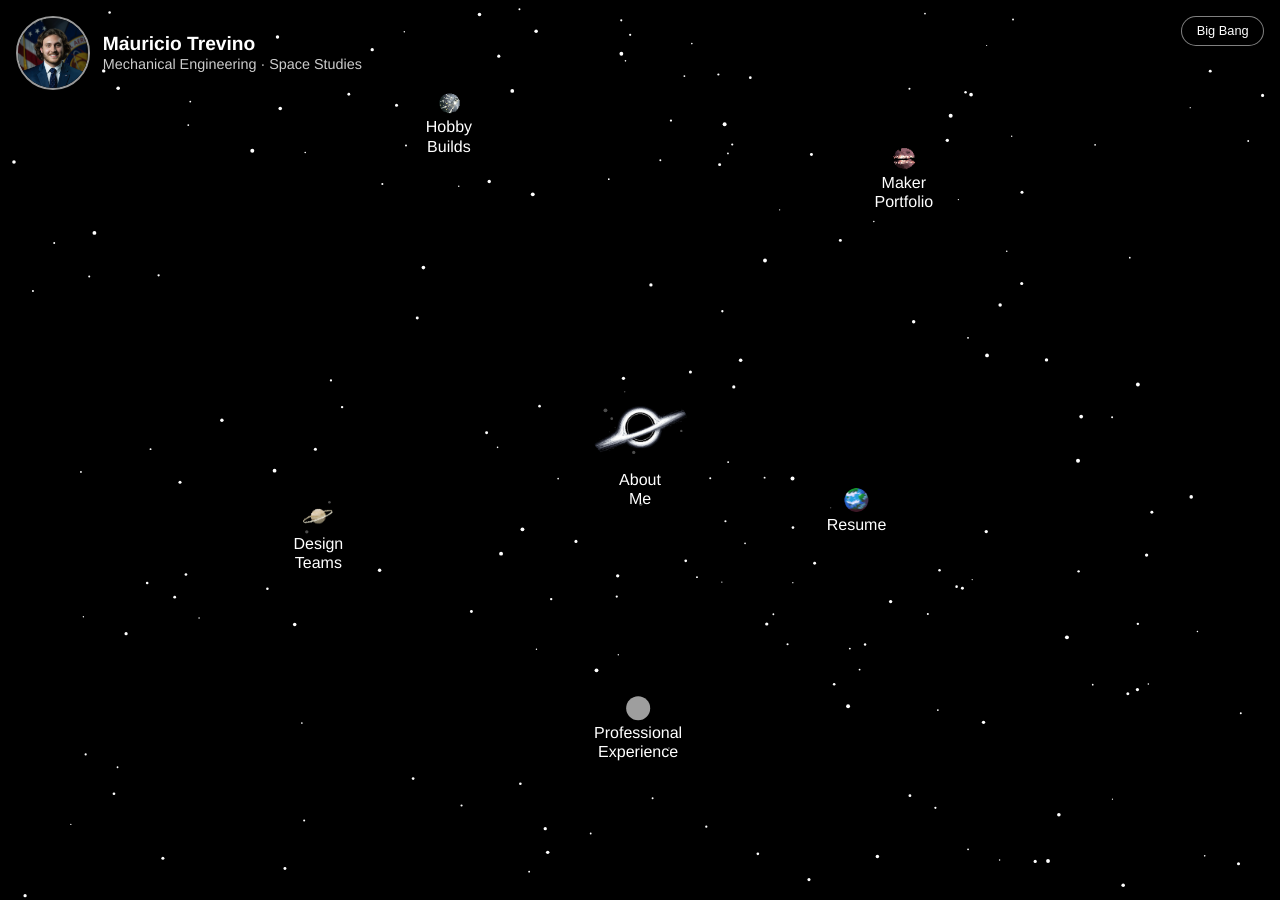
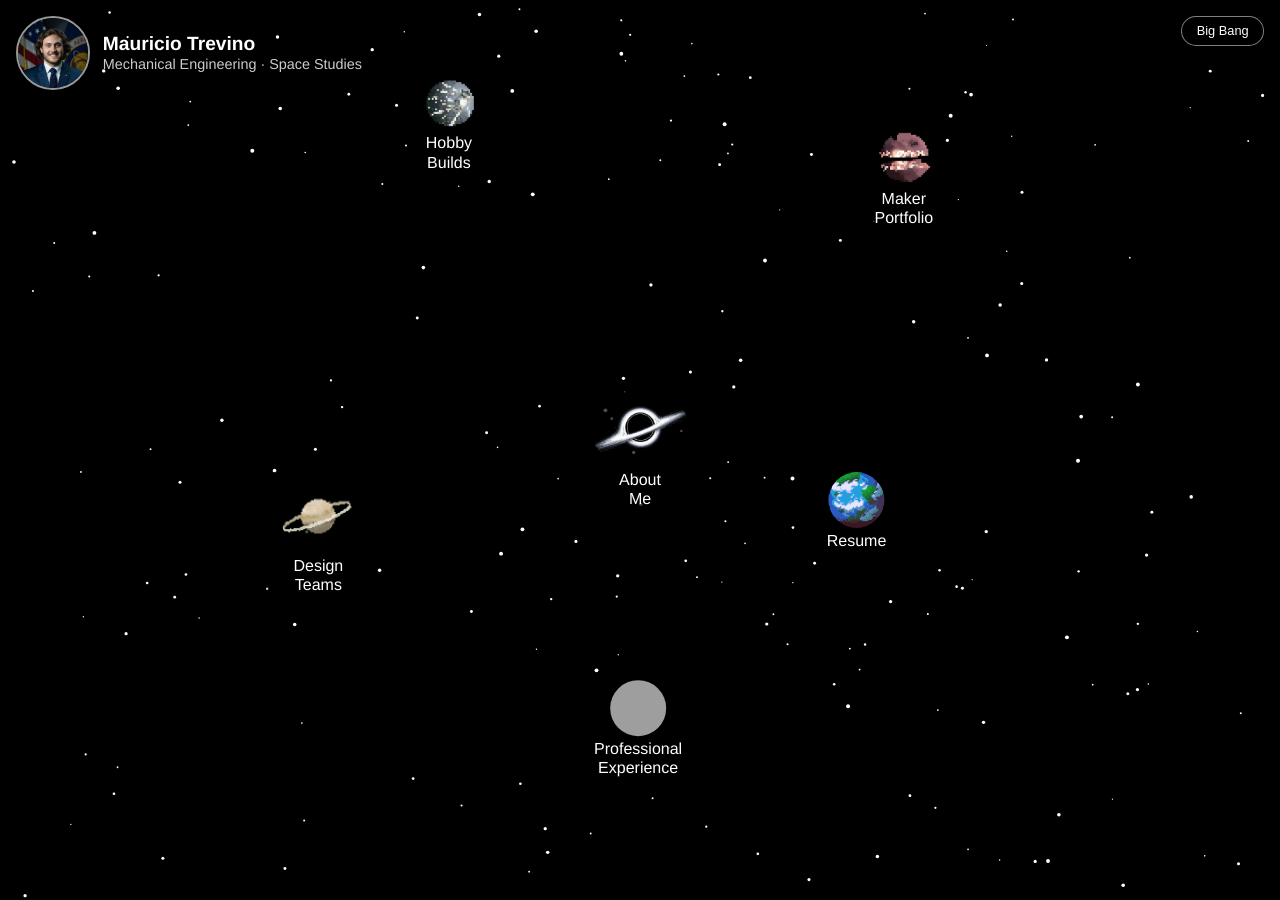
Before and after one commit to MAT-IV/MAT-IV.github.io, a Jekyll site: the page built from index.html, in a window 1280 px wide. Built offline with Jekyll 4.4.1, drawn with Linux system fonts in a browser that asks for light colours; grey boxes are pictures that could not be loaded.

Commit message:
Update main.css

```diff
--- a/assets/css/main.css
+++ b/assets/css/main.css
@@ -124,7 +124,7 @@ html, body {
   background-image: url("/assets/images/planets/planet-about-gar.png");
 }
 
-/* Make Design Teams planet larger */
+/* Make About planet larger */
 .orbit-about .orbit-planet {
   width: 100px;   /* bigger than the default 24px */
   height: 76px;
@@ -160,6 +160,26 @@ html, body {
   transform: scale(1.2);
   background: rgba(255,255,255,0.2);
 }
+
+/* Desktop: make orbiting planets larger */
+@media (min-width: 769px) {
+  .orbit-planet {
+    width: 56px;   /* or 36px, 40px, etc. */
+    height: 56px;
+  }
+
+  /* If you still want Design Teams to be a bit larger than the others: */
+  .orbit-teams .orbit-planet {
+    width: 75px;
+    height: 75px;
+  }
+  /* Make About planet larger */
+.orbit-about .orbit-planet {
+  width: 100px;   /* bigger than the default 24px */
+  height: 76px;
+}
+}
+
 
 /* ===== Mobile fallback ===== */
 @media (max-width: 768px) {
```
